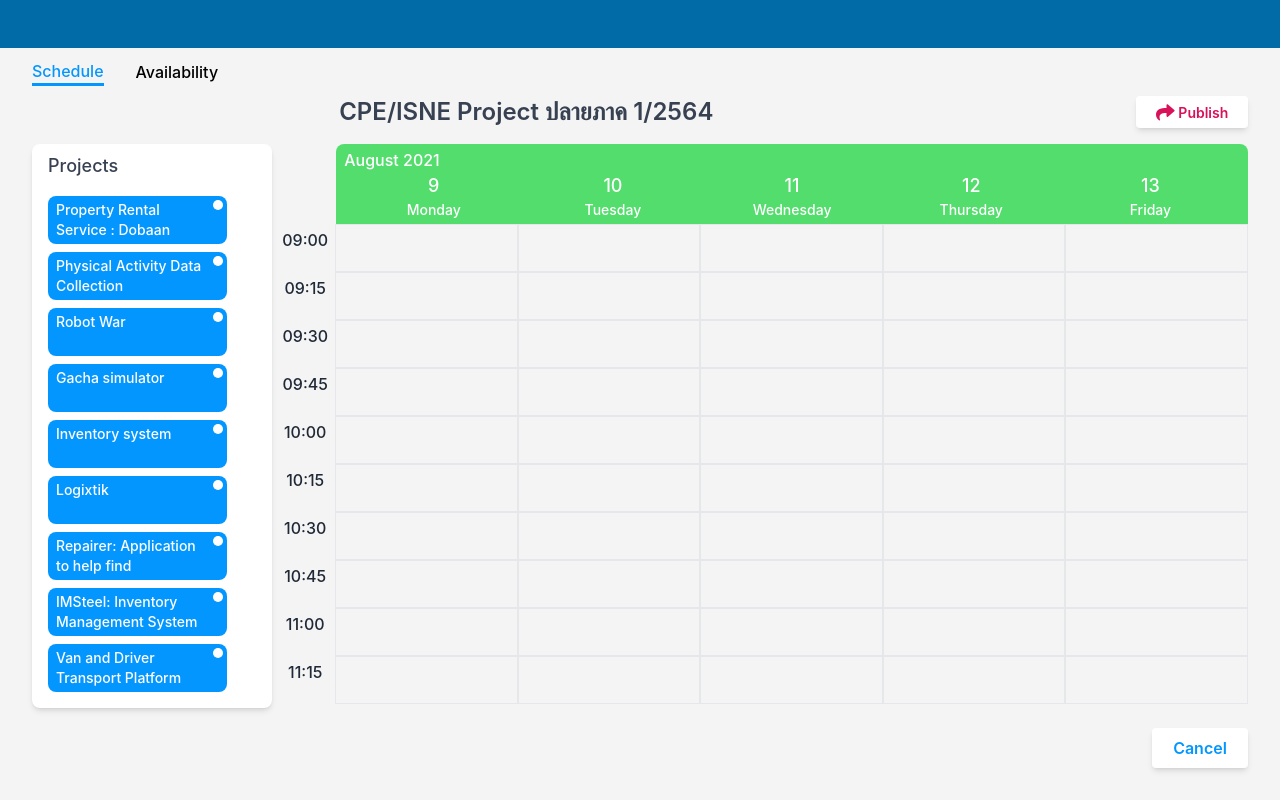
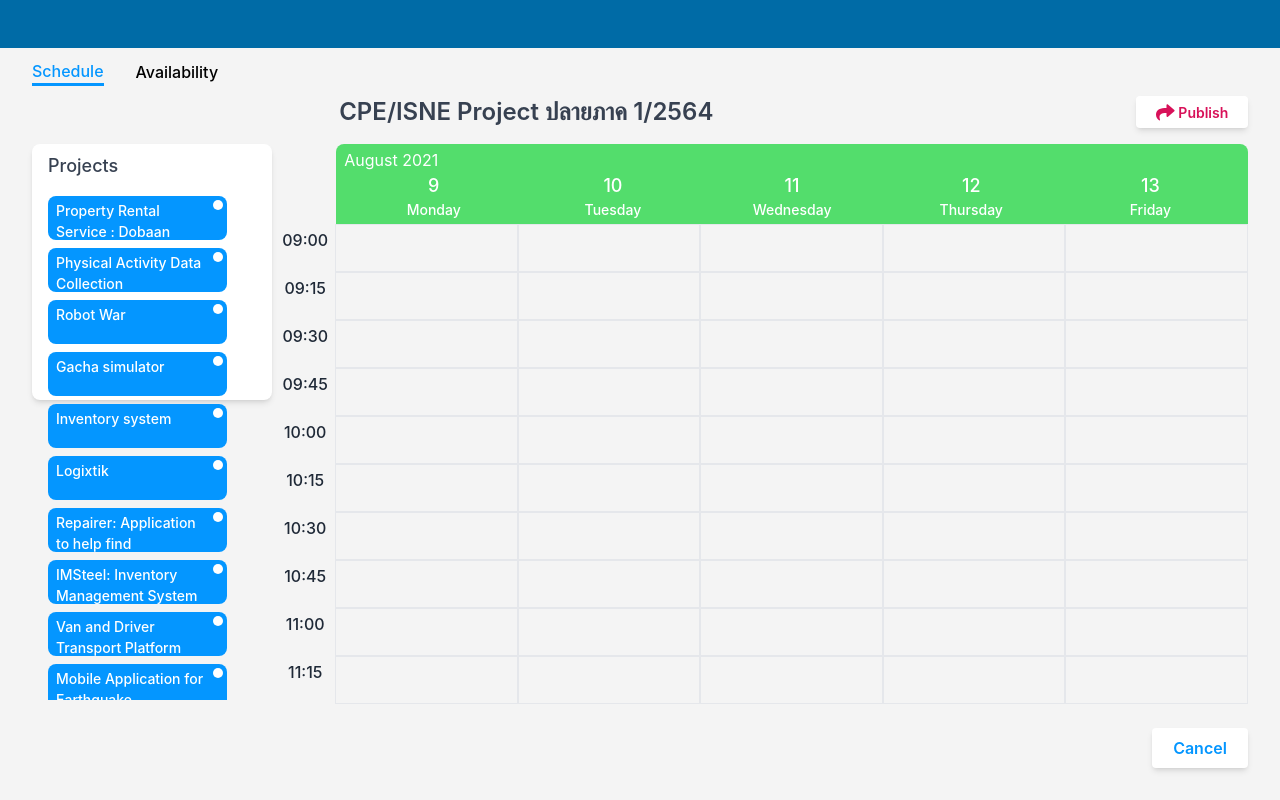
Before and after one commit to BevilKunG/project-exam-scheduling-frontend, a Next.js app: page /schedules/1 in a window 1280 px wide. Both pictures are taken after a click on the button "Edit". Built offline with nearby package versions, Linux system fonts and the light colour scheme.

Commit message:
refactor menu component

```diff
--- a/src/components/Card.tsx
+++ b/src/components/Card.tsx
@@ -8,6 +8,7 @@ interface CardProps {
   project: any
   column: any
   index: number
+  draggable?: boolean
 }
 
 enum StatusType {
@@ -17,10 +18,12 @@ enum StatusType {
   Bad = 'BAD'
 }
 
-function Card({project, column, index}: CardProps) {
-  const {state: globalState} = useGlobal()
-  const {isEditMode} = globalState
-
+function Card({
+  project,
+  column,
+  index,
+  draggable=true,
+}: CardProps) {
   const {dispatch: dispatchModal} = useModal()
 
   const title = project.title.replace(/^(.{30}[^\s]*).*/, '$1')
@@ -38,7 +41,7 @@ function Card({project, column, index}: CardProps) {
     })
   }
 
-  return isEditMode ? (
+  return draggable ? (
     <Draggable draggableId={project.id} index={index}>
       {
         (provided) => (
@@ -47,8 +50,8 @@ function Card({project, column, index}: CardProps) {
             {...provided.dragHandleProps}
             ref={provided.innerRef}
             status={status}
-            className={`${styles.card} h-12 rounded-lg py-1 pl-2 pr-4`}>
-            <h4 className="text-sm text-white font-medium my-auto">{title}</h4>
+            className={styles.card}>
+            <h4 className={styles.title}>{title}</h4>
             <Status status={status} />
           </Container>
         )
@@ -57,10 +60,10 @@ function Card({project, column, index}: CardProps) {
   ) : (
     <Container
       status={status}
-      className={`${styles.card} h-12 rounded-lg py-1 pl-2 pr-4 cursor-pointer`}
+      className={styles.card}
       onClick={() => openInfo(project)}
       >
-      <h4 className="text-sm text-white font-medium my-auto">{title}</h4>
+      <h4 className={styles.title}>{title}</h4>
       <Status status={status} />
     </Container>
   )
@@ -73,9 +76,6 @@ interface ContainerProps {
 }
 
 const Container = styled.div<ContainerProps>`
-  position: relative;
-  user-select: none;
-
   ${({status}) => {
     if (status === StatusType.Bad) return 'border: 3px solid #FC6464;'
     return ''
--- a/src/components/Menu.tsx
+++ b/src/components/Menu.tsx
@@ -5,6 +5,7 @@ import {Droppable} from '../utils/dnd-dynamic'
 import Card from './Card'
 import styled from 'styled-components'
 import useMock from '../hooks/useMock'
+import committees from '../utils/mock-data/committees'
 
 interface MenuProps {
   type: MenuType
@@ -14,15 +15,15 @@ function Menu({type}: MenuProps) {
   switch (type) {
     case MenuType.View:
       return (
-        <div>
+        <div className={styles.container}>
           <ViewMenu />
           <SecondaryMenu />
         </div>
       )
 
-    case MenuType.Edit:
+    case MenuType.Project:
       return (
-        <div>
+        <div className={styles.container}>
           <ProjectMenu />
         </div>
       )
@@ -33,40 +34,12 @@ export default Menu
 export {MenuType}
 
 enum MenuType {
-  Edit = 'EDIT',
   View = 'VIEW',
+  Project = 'Project',
 }
 
-function ProjectMenu() {
-  const {state} = useMock()
-  const {columns} = state
-
-  const column = columns['column-0']
-  const {projectIds} = column
-
-  const {projects} = mockData
-
-  return (
-    <div className={`${styles.project} ${styles.menu}`}>
-      <h2 className={styles.title}>Projects</h2>
-
-      <Droppable droppableId="column-0">
-        {
-          (provided) => (
-            <div
-              ref={provided.innerRef}
-              {...provided.droppableProps}
-              className={`${styles.list} overflow-y-scroll grid grid-cols-1 gap-2`}>
-              {provided.placeholder}
-              {projectIds.map((projectId: string, index: number) => (
-                <Card key={projectId} {...{project: projects[projectId], column, index}}  />
-              ))}
-            </div>
-          )
-        }
-      </Droppable>
-    </div>
-  )
+interface ContainerProps {
+  type: MenuType
 }
 
 function ViewMenu() {
@@ -137,8 +110,19 @@ function SecondaryMenu() {
   })(view)
 
   return (
-    <div className={styles.menu}>
+    <div className={`${styles.secondary} ${styles.menu}`}>
       <h2 className={styles.title}>{title}</h2>
+
+      <div className={styles.list}>
+        {committees.map((committee) => (
+          <MenuItem
+            active={false}
+            key={committee}
+            className={styles.item}>
+            {committee}
+          </MenuItem>
+        ))}
+      </div>
     </div>
   )
 }
@@ -153,3 +137,35 @@ const MenuItem = styled.button<MenuItemProps>`
     color: white;
   `}
 `
+
+function ProjectMenu() {
+  const {state} = useMock()
+  const {columns} = state
+
+  const column = columns['column-0']
+  const {projectIds} = column
+
+  const {projects} = mockData
+
+  return (
+    <div className={`${styles.project} ${styles.menu}`}>
+      <h2 className={styles.title}>Projects</h2>
+
+      <Droppable droppableId="column-0">
+        {
+          (provided) => (
+            <div
+              ref={provided.innerRef}
+              {...provided.droppableProps}
+              className={styles.list}>
+              {provided.placeholder}
+              {projectIds.map((projectId: string, index: number) => (
+                <Card key={projectId} {...{project: projects[projectId], column, index}}  />
+              ))}
+            </div>
+          )
+        }
+      </Droppable>
+    </div>
+  )
+}
--- a/src/components/Schedule.tsx
+++ b/src/components/Schedule.tsx
@@ -28,13 +28,16 @@ function Schedule(props: ScheduleProps) {
 export default Schedule
 
 function Content({type=ScheduleType.Schedule}: ScheduleProps) {
-  const {dispatch} = useSchedule()
+  const {state ,dispatch} = useSchedule()
   useEffect(() => {
     dispatch({
       type: ScheduleActionType.SetType,
       payload: {type}
     })
   }, [type, dispatch])
+
+  if (!state.type)
+    return null
 
   return (
     <div className={styles.schedule}>
@@ -55,7 +58,7 @@ function Header() {
       scheduleType={state.type}
       className={styles.header}>
       <div>
-        <h3 className="text-white text-base font-medium">{monthAndYear}</h3>
+        <h3 className={styles.title}>{monthAndYear}</h3>
       </div>
 
       <div className="grid grid-cols-5">
@@ -76,7 +79,7 @@ function Header() {
 }
 
 interface HeaderContainerProps {
-  scheduleType: ScheduleType
+  scheduleType: ScheduleType | null
 }
 
 const HeaderContainer = styled.div<HeaderContainerProps>`
@@ -86,6 +89,9 @@ const HeaderContainer = styled.div<HeaderContainerProps>`
         return 'background: #53DD6C;'
       case ScheduleType.Availability:
         return 'background: #0496FF;'
+
+      default:
+        return null
     }
   }}
 `
@@ -139,39 +145,73 @@ function Column({date}: ColumnProps) {
   )
 }
 
-interface RowProps {
+function Row(props: any) {
+  const {state} = useSchedule()
+  switch (state.type) {
+    case ScheduleType.Schedule:
+      return <CardRow {...props} />
+
+    case ScheduleType.Availability:
+      return <StatusRow />
+
+    default:
+      return null
+  }
+}
+
+interface CardRowProps {
   column: any
 }
 
-function Row({column}: RowProps) {
-  const {state} = useGlobal()
-  const {isEditMode} = state
+function CardRow({column}: CardRowProps) {
+  const {state: globalState} = useGlobal()
+  const {isEditMode} = globalState
 
   const {projects} = mockData
   const {projectIds} = column
 
-  return isEditMode ? (
+  return !isEditMode ? (
+    <CardRowContainer
+      cards={projectIds.length}
+      className={`${styles.row} ${styles.card}`}>
+      {projectIds.map((projectId: string, index: number) => (
+        <Card
+          key={projectId}
+          draggable={false}
+          {...{project:projects[projectId], column, index}} />
+      ))}
+    </CardRowContainer>
+  ) : (
     <Droppable droppableId={column.id}>
       {
         (provided) => (
-          <div
+          <CardRowContainer
+            cards={projectIds.length}
             {...provided.droppableProps}
             ref={provided.innerRef}
-            className="h-12 border border-gray-200">
+            className={`${styles.row} ${styles.card}`}>
             {provided.placeholder}
             {projectIds.map((projectId: string, index: number) => (
               <Card key={projectId} {...{project:projects[projectId], column, index}} />
             ))}
-          </div>
+          </CardRowContainer>
         )
       }
     </Droppable>
-  ) : (
-    <div
-      className="h-12 border border-gray-200">
-      {projectIds.map((projectId: string, index: number) => (
-        <Card key={projectId} {...{project:projects[projectId], column, index}} />
-      ))}
+  )
+}
+
+interface CardRowContainerProps {
+  cards: number
+}
+
+const CardRowContainer = styled.div<CardRowContainerProps>`
+  grid-template-columns: repeat(${({cards}) => cards}, minmax(0, 1fr));
+`
+
+function StatusRow() {
+  return (
+    <div className={styles.row}>
     </div>
   )
 }
--- a/src/hooks/useSchedule.tsx
+++ b/src/hooks/useSchedule.tsx
@@ -8,7 +8,7 @@ import {
 } from 'react'
 
 type ScheduleState = {
-  type: ScheduleType
+  type: ScheduleType | null
 }
 
 enum ScheduleType {
@@ -17,7 +17,7 @@ enum ScheduleType {
 }
 
 const initialState: ScheduleState = {
-  type: ScheduleType.Schedule,
+  type: null,
 }
 
 const useSchedule = () => useContext(ScheduleContext)
--- a/src/pages/schedules/[id]/availability.tsx
+++ b/src/pages/schedules/[id]/availability.tsx
@@ -4,11 +4,8 @@ import {Layout, Menu, Navigation, Schedule} from '../../../components'
 import { MenuType } from '../../../components/Menu'
 import {ScheduleType} from '../../../hooks/useSchedule'
 import styles from '../../../styles/AvailabilityPage.module.sass'
-import mockData from '../../../utils/mock-data'
 
 const AvailabilityPage: NextPage = () => {
-  const [columns] = useState(mockData['columns'])
-
   return (
     <Layout>
       <div className={styles.background}>
@@ -26,9 +23,7 @@ const AvailabilityPage: NextPage = () => {
               </button>
             </div>
 
-            <Schedule
-              type={ScheduleType.Availability}
-              {...{columns, selectedColumnId: null}} />
+            <Schedule type={ScheduleType.Availability} />
           </div>
         </div>
         <div className={styles.bottom}></div>
--- a/src/pages/schedules/[id]/index.tsx
+++ b/src/pages/schedules/[id]/index.tsx
@@ -1,8 +1,6 @@
 import {FontAwesomeIcon} from '@fortawesome/react-fontawesome'
 import {faShare} from '@fortawesome/free-solid-svg-icons'
-import {useState} from 'react'
 import {DragDropContext, Droppable} from '../../../utils/dnd-dynamic'
-import mockData from '../../../utils/mock-data'
 import {
   Layout,
   Schedule,
@@ -68,10 +66,9 @@ const SchedulePage: NextPage = () => {
     <Layout>
       <div className={styles.background}>
         <Navigation />
-        <DragDropContext
-          onDragEnd={onDragEnd}>
+        <DragDropContext onDragEnd={onDragEnd}>
           <div className={styles.container}>
-            <Menu type={isEditMode ? MenuType.Edit : MenuType.View} />
+            <Menu type={isEditMode ? MenuType.Project : MenuType.View} />
 
             <div>
               <div className="flex flex-row justify-between align-center ml-16 mb-4">
--- a/src/styles/card.module.sass
+++ b/src/styles/card.module.sass
@@ -1,3 +1,17 @@
 .card
   background: #0496FF
-  width: calc((80vw - 8rem) / 5)
+  width: auto
+  height: calc(3rem - 0.25rem)
+  border-radius: 0.5rem
+  padding: 0.25rem 1rem 0.25rem 0.5rem
+  position: relative
+  user-select: none
+  cursor: pointer
+
+.card
+  .title
+    color: white
+    font-size: 0.875rem
+    list-style: 1.25rem
+    font-weight: 500
+    margin: auto 0
--- a/src/styles/menu.module.sass
+++ b/src/styles/menu.module.sass
@@ -1,22 +1,38 @@
+.container
+  width: 15rem
+  height: calc(100vh - 15.5rem)
+  margin-top: 3rem
+  display: flex
+  flex-direction: column
+  justify-content: space-between
+
 .menu
-  width: 15rem
+  width: inherit
+  height: 16rem
   border-radius: 0.5rem
   background: white
-  margin-top: 3rem
   padding: 0.5rem 0.5rem 0.5rem 1rem
   box-shadow: 0 4px 6px -1px rgb(0 0 0 / 0.1), 0 2px 4px -2px rgb(0 0 0 / 0.1)
-
-.menu
   .title
     color: rgb(55 65 81)
     font-size: 1.125rem
     line-height: 1.75rem
     font-weight: 500
     margin-bottom: 1rem
+  .list
+    overflow-y: scroll
+  .list::-webkit-scrollbar
+    display: none
+
+
 
 .project.menu
   .list
+    width: calc((80vw - 8rem) / 5)
     height: calc(100vh - 18.5rem)
+    display: grid
+    grid-template-columns: 1fr
+    gap: 0.5rem
 
 .view.menu
   .list
--- a/src/styles/schedule.module.sass
+++ b/src/styles/schedule.module.sass
@@ -7,6 +7,11 @@
     border-top-right-radius: 0.5rem
     margin-left: calc(4rem - 3px)
     padding: 0.25rem 0.5rem
+    .title
+      color: white
+      font-size: 1rem
+      line-height: 1.5rem
+
 
 .schedule
   .body
@@ -14,3 +19,15 @@
     display: flex
     flex-direction: row
     overflow-y: scroll
+
+  .body::-webkit-scrollbar
+    display: none
+
+
+.row
+  height: 3rem
+  border: 1px solid rgb(229 231 235)
+
+.row.card
+  display: grid
+  column-gap: 0.125rem
```
